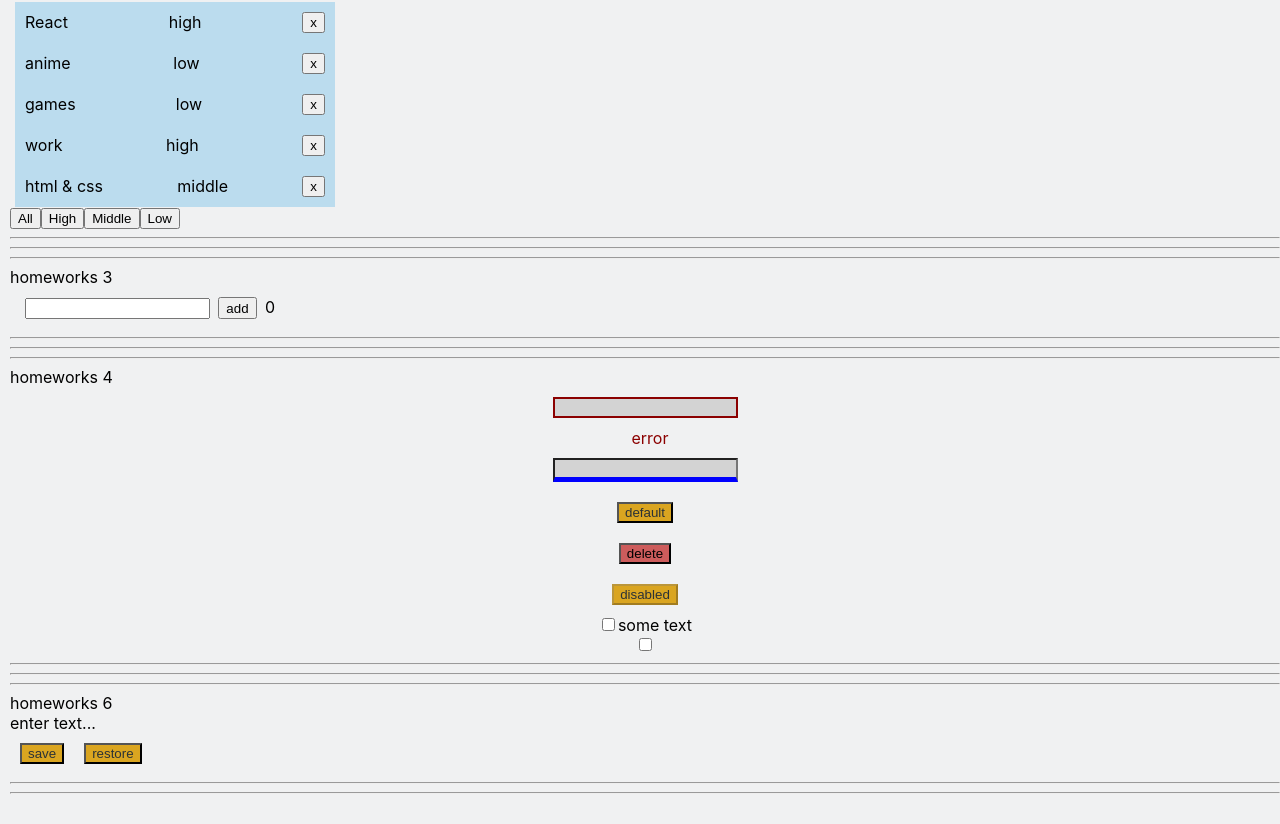
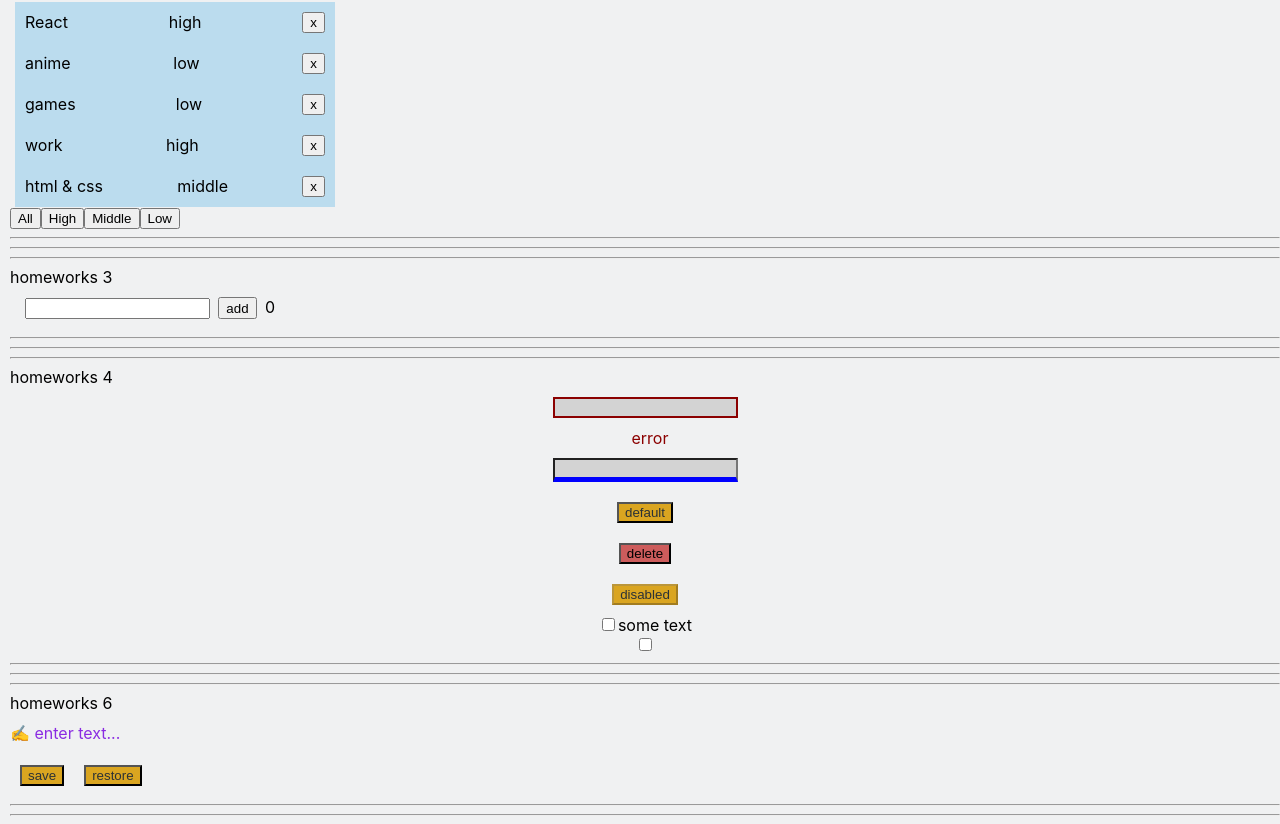
Before and after one commit to fedorgerasimov/HomeworkTS, a React (Create React App) app: page /#/pre-junior in a window 1280 px wide. Shown: the part 286-1110 px from the top of the page. Before the commit the page ends 1088 px from the top, so only its background shows below. Built offline with nearby package versions, Linux system fonts and the light colour scheme.

Commit message:
HW6 SuperEditableSpan

```diff
--- a/src/p2-homeworks/h6/HW6.tsx
+++ b/src/p2-homeworks/h6/HW6.tsx
@@ -10,7 +10,8 @@ function HW6() {
         saveState<string>('editable-span-value', value)
     }
     const restore = () => {
-        // setValue()
+        const result = restoreState<string>('editable-span-value', '')
+        setValue(result)
     }
 
     return (
--- /dev/null
+++ b/src/p2-homeworks/h6/common/c4-SuperEditableSpan/SuperEditableSpan.module.css
@@ -0,0 +1,7 @@
+.spanClassName {
+    display: inline-block;
+    height: 32px;
+    padding-top: 10px;
+    cursor: pointer;
+    color: blueviolet;
+}
--- a/src/p2-homeworks/h6/common/c4-SuperEditableSpan/SuperEditableSpan.tsx
+++ b/src/p2-homeworks/h6/common/c4-SuperEditableSpan/SuperEditableSpan.tsx
@@ -1,5 +1,6 @@
 import React, {DetailedHTMLProps, InputHTMLAttributes, HTMLAttributes, useState} from 'react'
 import SuperInputText from '../../../h4/common/c1-SuperInputText/SuperInputText'
+import s from './SuperEditableSpan.module.css'
 
 // тип пропсов обычного инпута
 type DefaultInputPropsType = DetailedHTMLProps<InputHTMLAttributes<HTMLInputElement>, HTMLInputElement>
@@ -31,18 +32,17 @@ const SuperEditableSpan: React.FC<SuperEditableSpanType> = (
     const {children, onDoubleClick, className, ...restSpanProps} = spanProps || {}
 
     const onEnterCallback = () => {
-        // setEditMode() // выключить editMode при нажатии Enter
+        setEditMode(false) // выключить editMode при нажатии Enter
 
         onEnter && onEnter()
     }
     const onBlurCallback = (e: React.FocusEvent<HTMLInputElement>) => {
-        // setEditMode() // выключить editMode при нажатии за пределами инпута
+        setEditMode(false) // выключить editMode при нажатии за пределами инпута
 
         onBlur && onBlur(e)
     }
     const onDoubleClickCallBack = (e: React.MouseEvent<HTMLSpanElement, MouseEvent>) => {
-        // setEditMode() // включить editMode при двойном клике
-
+        setEditMode(true) // включить editMode при двойном клике
         onDoubleClick && onDoubleClick(e)
     }
 
@@ -62,13 +62,13 @@ const SuperEditableSpan: React.FC<SuperEditableSpanType> = (
                 ) : (
                     <span
                         onDoubleClick={onDoubleClickCallBack}
-                        className={spanClassName}
+                        className={s.spanClassName}
 
                         {...restSpanProps}
                     >
                         {/*если нет захардкодженного текста для спана, то значение инпута*/}
-                        {children || restProps.value}
-                    </span>
+                        ✍ {children || restProps.value}
+                       </span>
                 )
             }
         </>
--- a/src/p2-homeworks/h6/localStorage/localStorage.ts
+++ b/src/p2-homeworks/h6/localStorage/localStorage.ts
@@ -21,7 +21,7 @@ type StateType = {
 }
 
 // сохраняем объект типа StateType в ячейке 'test'
-saveState<StateType>('test', {x: 'A', y: 1})
+//saveState<StateType>('test', {x: 'A', y: 1})
 
 // получем в переменную state объект из ячейки 'test' или дэфолтный объект если ячейка пуста
-const state: StateType = restoreState<StateType>('test', {x: '', y: 0})
+//const state: StateType = restoreState<StateType>('test', {x: '', y: 0})
```
Also changed, not shown: src/p2-homeworks/h6/common/c4-SuperEditableSpan/AlternativeSuperEditableSpan.tsx (deleted, +0 -9 lines).
